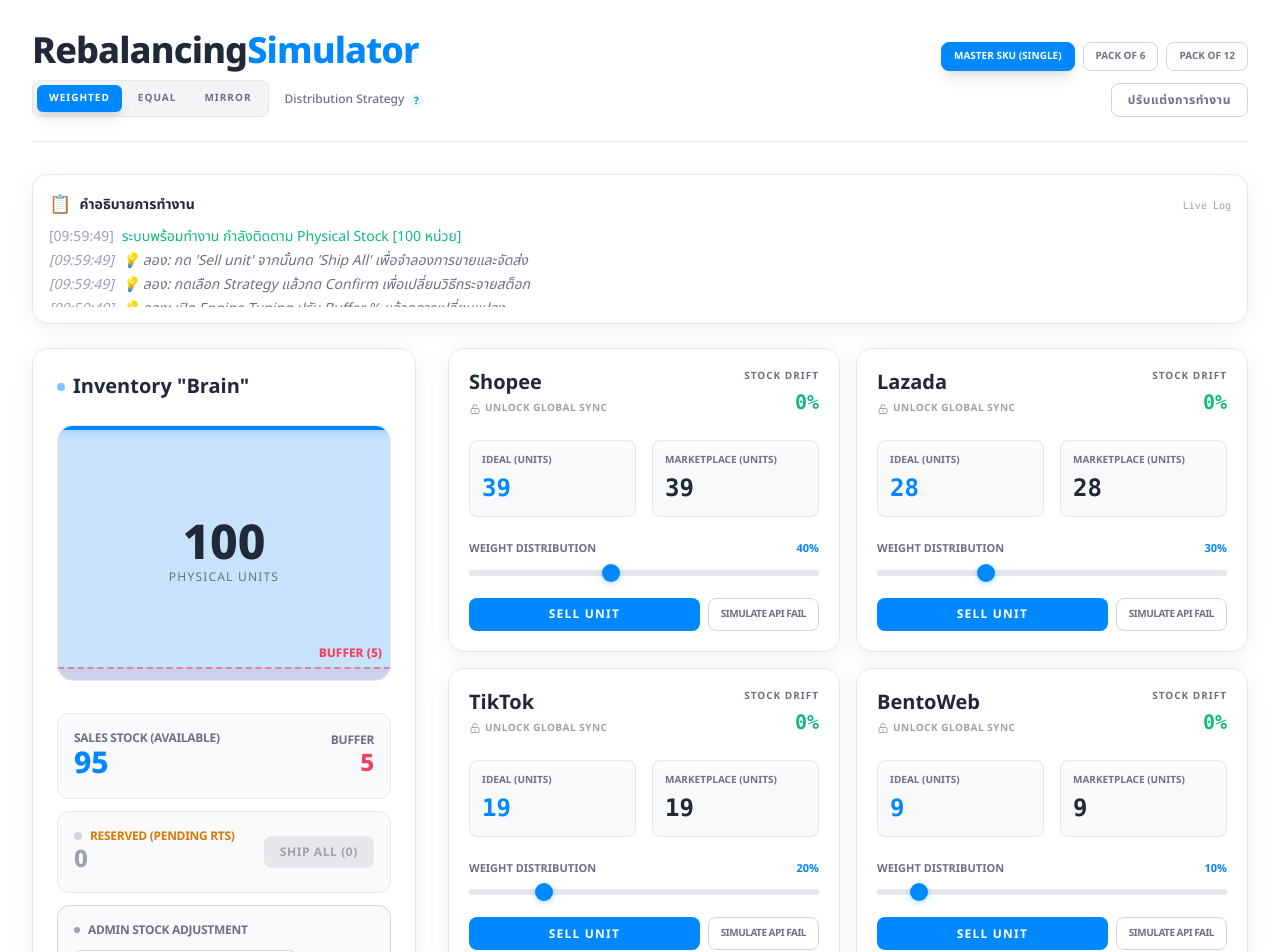
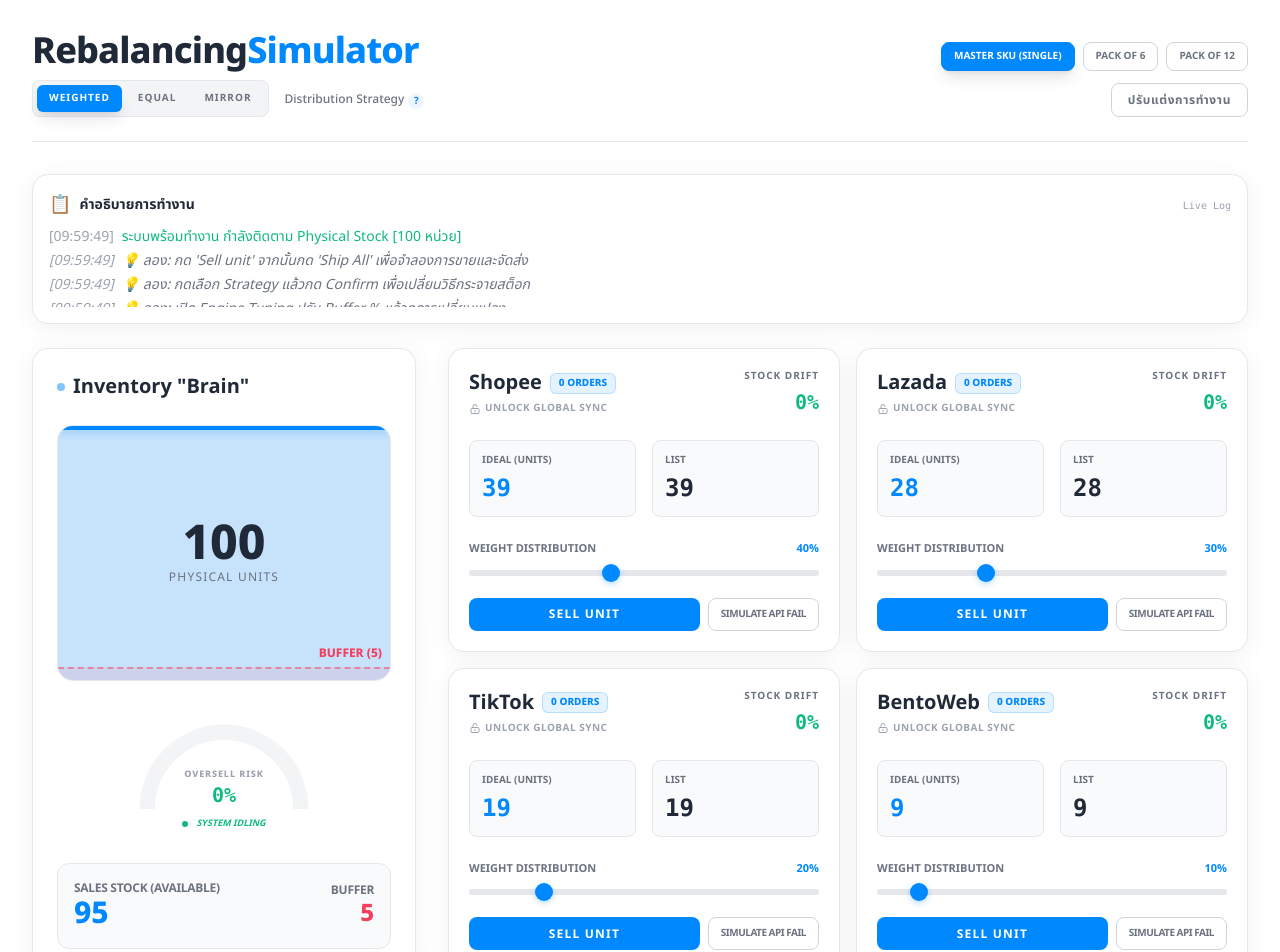
Before and after one commit to Tornth/stockrebalancing_simulation, a Vue app: page / in a window 1280 px wide. Shown: the top 952 px of the page. Built offline with nearby package versions, Linux system fonts and the light colour scheme.

Commit message:
feat: overhaul Inventory Brain UI with premium aesthetics and predictive risk grid

```diff
--- a/src/App.vue
+++ b/src/App.vue
@@ -230,6 +230,37 @@
           </div>
           <p class="text-[9px] text-gray-400 italic" :class="{ 'opacity-30': !cutoffEnabled }">When stock falls below threshold, consolidate to one channel.</p>
         </div>
+
+        <!-- Chaos Mode Section -->
+        <div class="col-span-4 mt-2 pt-4 border-t border-gray-100 flex justify-between items-center">
+          <div>
+            <h3 class="text-xs font-black text-red-600 uppercase flex items-center gap-2">
+              <span class="w-1.5 h-1.5 bg-red-500 rounded-full" :class="{ 'animate-ping': isChaosMode }"></span>
+              Stress Test Environment
+            </h3>
+            <p class="text-[9px] text-gray-400 italic">Simulate a high-velocity flash sale to test your buffer strategy.</p>
+          </div>
+          <div class="flex items-center gap-3">
+            <div class="flex flex-col items-end gap-1">
+              <span class="text-[9px] font-bold text-gray-400 uppercase">Order Count</span>
+              <input
+                v-model.number="chaosOrderLimit"
+                type="number"
+                min="1" max="100"
+                class="w-20 bg-white border border-gray-200 rounded-lg px-2 py-1.5 text-red-600 font-bold text-center focus:border-red-500 focus:outline-none"
+                :disabled="isChaosMode"
+              >
+            </div>
+            <button
+              @click="triggerChaosMode"
+              :disabled="isChaosMode || salesStock <= 0"
+              class="px-6 py-2 bg-red-600 hover:bg-red-700 text-white font-black text-xs uppercase rounded-lg shadow-lg transition-all active:scale-95 disabled:opacity-50 disabled:cursor-not-allowed group relative"
+            >
+              {{ isChaosMode ? 'Flash Sale in Progress...' : 'Launch Chaos Mode' }}
+              <span v-if="salesStock <= 0 && !isChaosMode" class="absolute -top-8 left-1/2 -translate-x-1/2 bg-gray-800 text-white text-[8px] px-2 py-1 rounded opacity-0 group-hover:opacity-100 transition-opacity whitespace-nowrap">Needs available stock</span>
+            </button>
+          </div>
+        </div>
       </div>
     </transition>
 
@@ -279,12 +310,12 @@
           </h2>
 
           <!-- Physical Tank Visualization -->
-          <div class="relative h-64 bg-gray-50 rounded-2xl border border-gray-200 overflow-hidden mb-8 physical-tank-main" :class="{ 'ring-4 ring-red-500 ring-inset animate-pulse': isOversold }">
+          <div class="relative h-64 bg-gray-50 rounded-2xl border border-gray-200 overflow-hidden mb-8 physical-tank-main" :class="{ 'ring-4 ring-red-500 ring-inset animate-pulse': isOversold }" style="isolation: isolate;">
             <!-- Debt Zone (Red growing up from bottom if stock is negative) -->
             <div
               v-if="physicalStock < 0"
               class="absolute bottom-0 left-0 right-0 bg-red-600 transition-all duration-500"
-              :style="{ height: (Math.min(100, Math.abs(physicalStock))) + '%' }"
+              :style="{ height: (Math.min(100, (Math.abs(physicalStock) / tankMaxCapacity) * 100)) + '%' }"
             >
               <div class="absolute top-0 left-0 right-0 h-1 bg-red-400 shadow-[0_0_15px_rgba(239,68,68,0.8)]"></div>
               <span class="absolute top-2 left-2 text-[10px] font-black text-white uppercase italic">Inventory Debt</span>
@@ -294,7 +325,7 @@
             <div
               v-else
               class="absolute bottom-0 left-0 right-0 bg-brand-blue/20 transition-all duration-500"
-              :style="{ height: physicalStock + '%' }"
+              :style="{ height: (physicalStock / tankMaxCapacity) * 100 + '%' }"
             >
               <div class="absolute top-0 left-0 right-0 h-1 bg-brand-blue shadow-[0_0_10px_rgba(0,136,255,0.5)]"></div>
             </div>
@@ -303,7 +334,7 @@
             <div
               v-if="reservedStock > 0"
               class="absolute bottom-0 left-0 right-0 border-t-2 border-dashed border-amber-500/70 bg-amber-500/20 transition-all duration-300"
-              :style="{ height: (effectiveBuffer + reservedStock) + '%' }"
+              :style="{ height: ((effectiveBuffer + reservedStock) / tankMaxCapacity) * 100 + '%' }"
             >
               <span class="absolute -top-6 left-2 text-xs text-amber-600 font-mono">RESERVED ({{ reservedStock }})</span>
             </div>
@@ -311,7 +342,7 @@
             <div
               class="absolute bottom-0 left-0 right-0 border-t-2 border-dashed border-drift-alert/50 transition-all duration-300"
               :class="isBufferCompressed ? 'caution-stripe' : 'bg-drift-alert/10'"
-              :style="{ height: (isBufferCompressed ? Math.max(4, effectiveBuffer) : effectiveBuffer) + '%' }"
+              :style="{ height: ((isBufferCompressed ? Math.max(4, effectiveBuffer) : effectiveBuffer) / tankMaxCapacity) * 100 + '%' }"
             >
               <span class="absolute -top-6 right-2 text-xs text-drift-alert font-black">
                 {{ isBufferCompressed ? '⚠️ BUFFER COMPRESSED' : 'BUFFER' }} ({{ effectiveBuffer }})
@@ -324,6 +355,39 @@
               </span>
               <span class="text-xs uppercase tracking-widest" :class="physicalStock < 0 ? 'text-red-500 font-bold' : 'text-gray-500'">Physical Units</span>
             </div>
+          </div>
+
+          <!-- Risk Gauge Section -->
+          <div class="mb-8 flex flex-col items-center">
+            <div class="relative w-48 h-24 overflow-hidden">
+              <!-- Semi-circle Track -->
+              <svg viewBox="0 0 100 50" class="w-full h-full">
+                <path d="M 10 50 A 40 40 0 0 1 90 50" fill="none" stroke="#f3f4f6" stroke-width="8" stroke-linecap="round" />
+                <!-- Risk Progress -->
+                <path
+                  d="M 10 50 A 40 40 0 0 1 90 50"
+                  fill="none"
+                  :stroke="riskColor"
+                  stroke-width="8"
+                  stroke-linecap="round"
+                  stroke-dasharray="125.66"
+                  :stroke-dashoffset="125.66 - (125.66 * (oversellRisk / 100))"
+                  class="transition-all duration-700 ease-out"
+                />
+              </svg>
+              <!-- Digital Output -->
+              <div class="absolute bottom-0 left-0 right-0 text-center">
+                <p class="text-[9px] font-black uppercase tracking-widest text-gray-400">Oversell Risk</p>
+                <p class="text-xl font-black font-mono transition-colors duration-500" :style="{ color: riskColor }">
+                  {{ oversellRisk }}%
+                </p>
+              </div>
+            </div>
+            <!-- Status Text -->
+            <p class="text-[9px] font-bold uppercase mt-2 italic flex items-center gap-2" :style="{ color: riskColor }">
+              <span class="w-1.5 h-1.5 rounded-full" :class="{ 'animate-ping': oversellRisk > 70 }" :style="{ backgroundColor: riskColor }"></span>
+              {{ riskStatus }}
+            </p>
           </div>
 
           <!-- Stock Breakdown -->
@@ -473,7 +537,11 @@ export default {
       cutoffEnabled: true,
       cutoffThreshold: 20,
       cutoffPriorityChannel: 'shopee',
+      isChaosMode: false,
+      chaosOrderLimit: 20,
       isSyncing: false,
+      orderTimestamps: [],
+      salesVelocity: 0,
       showBOM: false,
       showTuning: false,
       selectedStrategy: 'weighted',
@@ -486,10 +554,10 @@ export default {
       ],
       selectedSku: 'single',
       channels: [
-        { id: 'shopee', name: 'Shopee', weight: 40, internal: 380, ideal: 380, drift: 0, isManual: false, apiFailing: false },
-        { id: 'lazada', name: 'Lazada', weight: 30, internal: 285, ideal: 285, drift: 0, isManual: false, apiFailing: false },
-        { id: 'tiktok', name: 'TikTok', weight: 20, internal: 190, ideal: 190, drift: 0, isManual: false, apiFailing: false },
-        { id: 'website', name: 'BentoWeb', weight: 10, internal: 95, ideal: 95, drift: 0, isManual: false, apiFailing: false }
+        { id: 'shopee', name: 'Shopee', weight: 40, internal: 380, ideal: 380, drift: 0, orderCount: 0, isManual: false, apiFailing: false },
+        { id: 'lazada', name: 'Lazada', weight: 30, internal: 285, ideal: 285, drift: 0, orderCount: 0, isManual: false, apiFailing: false },
+        { id: 'tiktok', name: 'TikTok', weight: 20, internal: 190, ideal: 190, drift: 0, orderCount: 0, isManual: false, apiFailing: false },
+        { id: 'website', name: 'BentoWeb', weight: 10, internal: 95, ideal: 95, drift: 0, orderCount: 0, isManual: false, apiFailing: false }
       ],
       packetPool: [],
       stockAdjustmentInput: null
@@ -509,11 +577,38 @@ export default {
       // True debt: when we've sold more than we physically have
       return Math.max(0, this.reservedStock - this.physicalStock);
     },
+    oversellRisk() {
+      // Risk = (Velocity * Latency) / Max(1, SafeStock)
+      // Latency is simulated at ~0.8s
+      // SafeStock = salesStock + effectiveBuffer
+      const safeStock = this.salesStock + this.effectiveBuffer;
+      if (safeStock <= 0) return 100;
+
+      const latency = 0.8;
+      const risk = (this.salesVelocity * latency) / safeStock;
+      return Math.min(100, Math.round(risk * 100));
+    },
+    riskColor() {
+      if (this.oversellRisk < 40) return '#10b981'; // Green
+      if (this.oversellRisk < 80) return '#f59e0b'; // Amber
+      return '#ef4444'; // Red
+    },
+    riskStatus() {
+      if (this.salesVelocity === 0) return 'System Idling';
+      if (this.oversellRisk < 40) return 'Status: Stable';
+      if (this.oversellRisk < 70) return 'Status: Buffer Stressed';
+      if (this.oversellRisk < 90) return 'Status: Critical Risk';
+      return 'STATUS: GUARANTEED OVERSELL';
+    },
     rawSalesStock() {
       // Sales Stock follows the priority: Physical -> Buffer -> Sales
       // Available for sales = Physical - Buffer (if any) - Reserved
       // If this is negative, it means we are dipping into Buffer or Debt.
       return this.physicalStock - this.bufferStock - this.reservedStock;
+    },
+    tankMaxCapacity() {
+      // Scale visualization base on current levels, minimum 100
+      return Math.max(100, this.physicalStock, this.reservedStock + this.effectiveBuffer);
     },
     salesStock() {
       // Marketplace display: never show negative values
@@ -752,6 +847,8 @@ export default {
 
       // Stage 1: Reserve units (don't touch physical yet)
       this.reservedStock += factor;
+      channel.orderCount++;
+      this.orderTimestamps.push(Date.now());
       this.addLog(`ออเดอร์เข้า: ขาย ${this.activeSku.name} ผ่าน ${channel.name} จอง: +${factor} → รวมจอง: ${this.reservedStock}`);
       gsap.to(".sales-stock-display", { x: 5, yoyo: true, repeat: 3, duration: 0.05 });
 
@@ -788,6 +885,35 @@ export default {
       } else {
         this.addLog(`ไม่ต้องซิงค์: ค่าเบี่ยงเบนอยู่ในเกณฑ์ปลอดภัย`);
       }
+    },
+    async triggerChaosMode() {
+      if (this.isChaosMode || this.salesStock <= 0) return;
+
+      this.isChaosMode = true;
+      this.addLog(`🚨 CHAOS MODE: Simulating ${this.chaosOrderLimit} high-velocity orders...`, "warning");
+
+      const orderCount = this.chaosOrderLimit;
+      for (let i = 0; i < orderCount; i++) {
+        // Stop if we hit deep debt during chaos
+        if (this.physicalStock < -10) break;
+
+        const randomChannel = this.channels[Math.floor(Math.random() * this.channels.length)].id;
+        this.triggerOrder(randomChannel);
+
+        // Random burst interval (50ms - 250ms)
+        const delay = Math.random() * 200 + 50;
+        await new Promise(r => setTimeout(r, delay));
+      }
+
+      this.isChaosMode = false;
+      this.addLog("🏁 Chaos Mode Complete. Waiting for system recovery...", "success");
+    },
+    updateVelocity() {
+      const now = Date.now();
+      const windowMs = 3000; // 3 second window
+      this.orderTimestamps = this.orderTimestamps.filter(t => now - t < windowMs);
+
+      this.salesVelocity = this.orderTimestamps.length / (windowMs / 1000);
     },
     async shipAll() {
       if (this.reservedStock === 0) {
@@ -924,6 +1050,11 @@ export default {
     // Initial buffer calculation
     this.recalculateBuffer(true);
 
+    // Start velocity tracker (every 200ms for smoothness)
+    setInterval(() => {
+      this.updateVelocity();
+    }, 200);
+
     // Calculate ideals and sync internals on load
     this.updateIdeals();
     this.channels.forEach(ch => {
--- a/src/components/ChannelCard.vue
+++ b/src/components/ChannelCard.vue
@@ -20,7 +20,13 @@
     <!-- Card Header -->
     <div class="flex justify-between items-start mb-6">
       <div>
-        <h3 class="font-bold text-xl text-brand-text">{{ channel.name }}</h3>
+      <div class="flex flex-col">
+        <div class="flex items-center gap-2">
+          <h3 class="font-bold text-xl text-brand-text">{{ channel.name }}</h3>
+          <span class="bg-brand-blue/10 text-brand-blue text-[10px] font-black px-2 py-0.5 rounded-md border border-brand-blue/20">
+            {{ channel.orderCount }} ORDERS
+          </span>
+        </div>
         <button
           @click="$emit('toggle-manual', channel.id)"
           class="flex items-center gap-1 mt-1 text-[10px] font-bold uppercase tracking-wider transition-colors"
@@ -36,7 +42,8 @@
           </template>
         </button>
       </div>
-      <div class="text-right">
+    </div>
+    <div class="text-right">
         <p class="text-[10px] text-gray-500 uppercase font-bold tracking-widest mb-1">Stock Drift</p>
         <div
           class="text-xl font-mono font-bold"
@@ -68,10 +75,7 @@
         ]"
       >
         <div class="flex justify-between items-center mb-1">
-          <p class="text-[10px] text-gray-500 uppercase font-bold">Marketplace ({{ unitLabel }})</p>
-          <span v-if="isOverCapacity" class="text-[8px] text-red-500 font-black animate-pulse">
-            OVER IDEAL: +{{ channel.internal - channel.ideal }} SINGLES
-          </span>
+          <p class="text-[10px] text-gray-500 uppercase font-bold">List</p>
         </div>
         <input
           v-if="channel.isManual"
```
Also changed, not shown: src/assets/main.css (+10 -9 lines).
